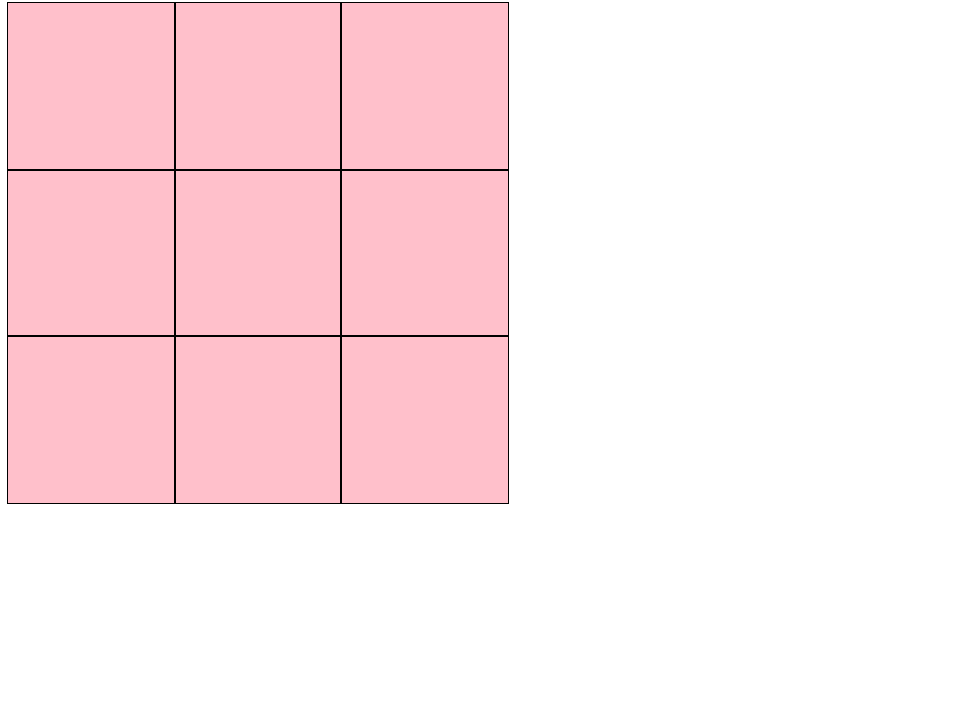
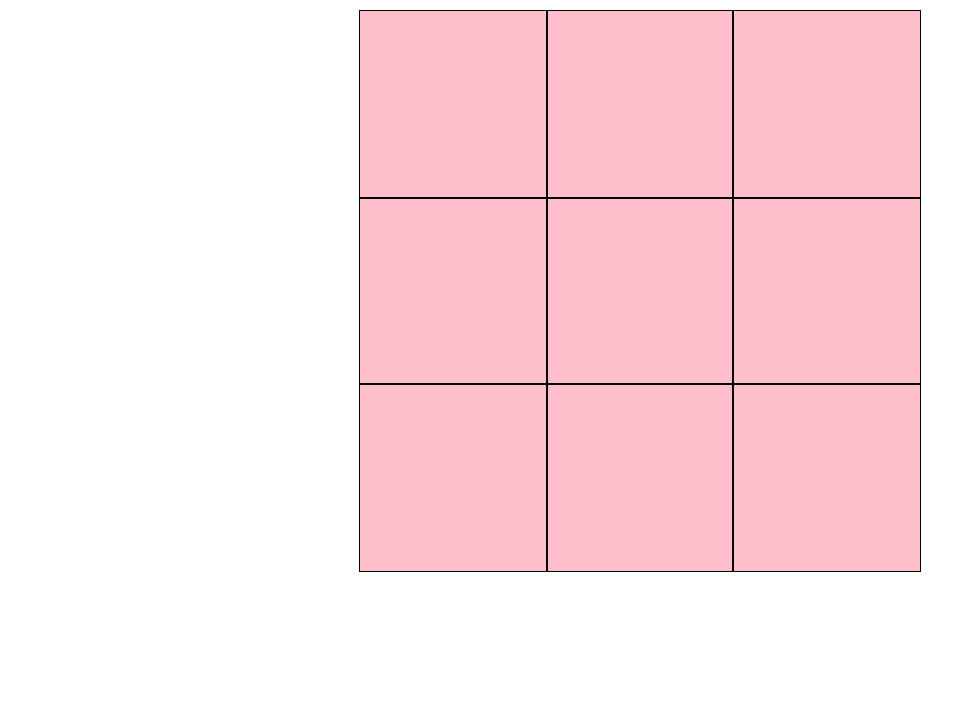
Before and after one commit to alihantasyurek/etch-a-sketch, a plain HTML site: page index.html in a window 1280 px wide. Shown: the part 77-800 px from the top of the page, without its empty margins (0-977 px from the left). Drawn offline with Linux system fonts and the light colour scheme.

Commit message:
fixed grid ratio

```diff
--- a/styles.css
+++ b/styles.css
@@ -1,8 +1,14 @@
+body {
+  display: flex;
+  flex-direction: column;
+  align-items: center;
+}
+
 #container{
   display: flex;
+  justify-content: center;
   flex-wrap: wrap;
-  max-width: 500px;
-  min-height: 500px;
+  width: 70vmin;
   background-color: pink;
 }
 
@@ -10,8 +16,5 @@
   display: flex;
   /* border: 1px solid black; */
   outline: 1px solid black;
-  /* aspect-ratio: 1; */
+  aspect-ratio: 1;
 }
-
-h1 {
-}
```
